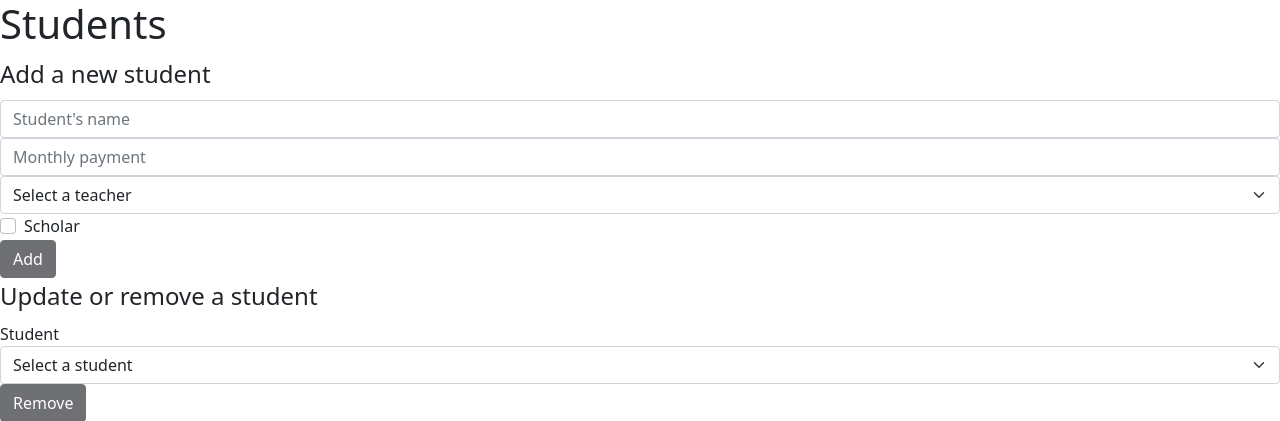
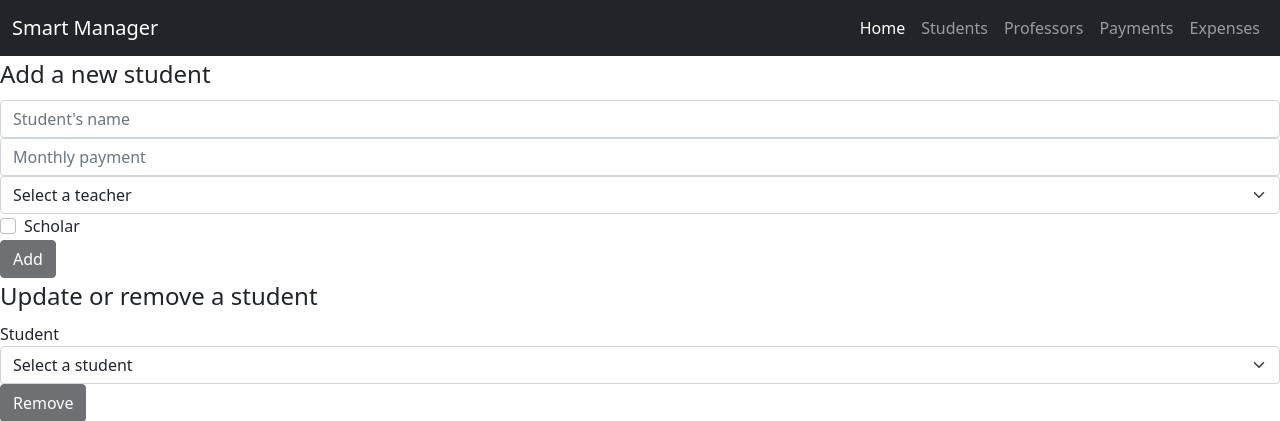
Before and after one commit to gmateusjose/smart-manager, a Flask app: page /students in a window 1280 px wide. Shown: the top 421 px of the page. Run offline with Flask 2, Linux system fonts and the light colour scheme; data comes from the database, SQL or seed files in the repository.

Commit message:
placing a nav bar in the application

```diff
--- a/templates/layout.html
+++ b/templates/layout.html
@@ -11,6 +11,39 @@
     <title>Smart Manager</title>
   </head>
   <body>
+    <!-- adding the navbar -->
+    <nav class="navbar navbar-expand-lg navbar-dark bg-dark">
+      <div class="container-fluid">
+        <span class="navbar-brand mb-0 h1">Smart Manager</span>
+
+        <button class="navbar-toggler" type="button" data-bs-toggle="collapse"
+        data-bs-target="#navbarToggler" aria-controls="navbarToggler"
+        aria-expanded="false" aria-label="Toogle navigation">
+          <span class="navbar-toggler-icon"></span>
+        </button>
+        <div class="collapse navbar-collapse" id="navbarToggler">
+          <ul class="navbar-nav ms-auto mb-2 mb-lg-0">
+            <li class="nav-item">
+              <a class="nav-link active" aria-current="page" href="/">Home</a>
+            </li>
+            <li class="nav-item">
+              <a class="nav-link" href="/students">Students</a>
+            </li>
+            <li class="nav-item">
+              <a class="nav-link" href="/professors">Professors</a>
+            </li>
+            <li class="nav-item">
+              <a class="nav-link" href="/payments">Payments</a>
+            </li>
+            <li class="nav-item">
+              <a class="nav-link" href="/expenses">Expenses</a>
+            </li>
+          </ul>
+        </div>
+      </div>
+    </nav>
+
+    <!-- content block-->
     {% block body %}
     {% endblock %}
 
--- a/templates/students.html
+++ b/templates/students.html
@@ -1,8 +1,6 @@
 {% extends "layout.html" %}
 
 {% block body %}
-	<h1>Students</h1>
-
 	<legend>Add a new student</legend>
 	<form action="/students" method="post">
 		<input type="text" id="add-field" name="add-field" class="form-control"
```
